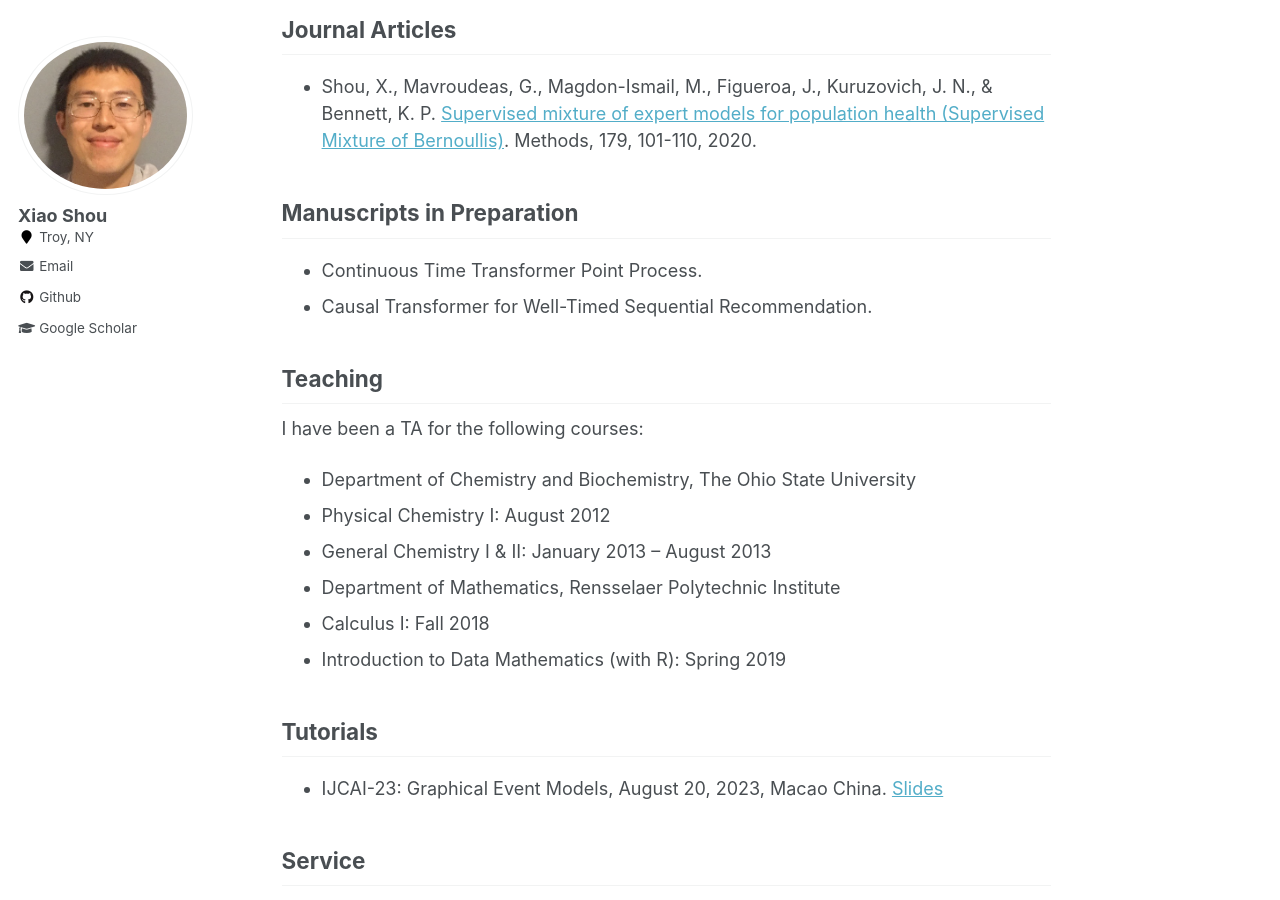
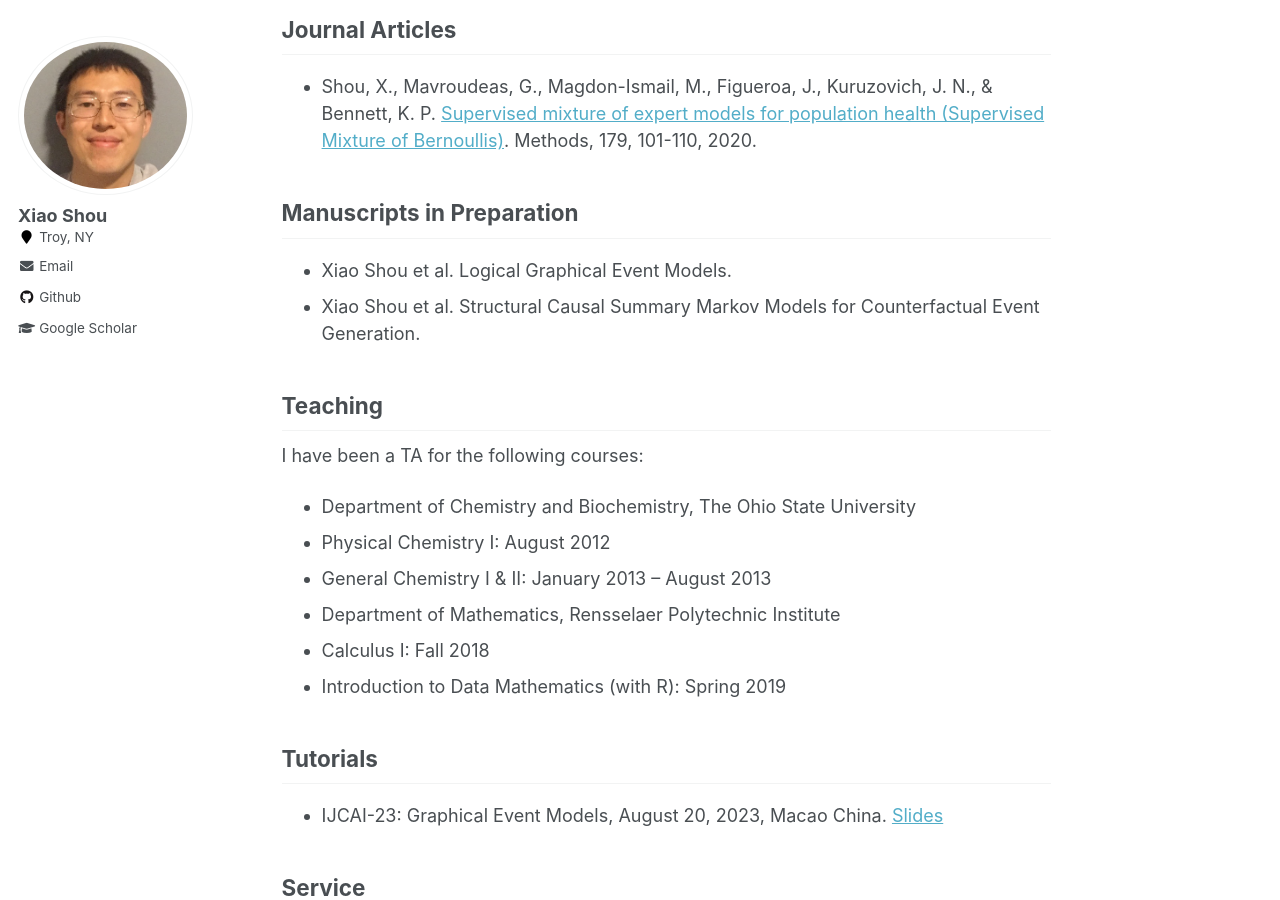
Before and after one commit to shou-xiao/shou-xiao1.github.io, a Jekyll site: the page built from _pages/about.md, in a window 1280 px wide and 900 px high, scrolled down 2094 px. Built offline with Jekyll 4.4.1, drawn with Linux system fonts in a browser that asks for light colours.

Commit message:
Update about.md

```diff
--- a/_pages/about.md
+++ b/_pages/about.md
@@ -55,8 +55,8 @@ Journal Articles
 
 Manuscripts in Preparation
 -----
-* Continuous Time Transformer Point Process.
-* Causal Transformer for Well-Timed Sequential Recommendation.
+* Xiao Shou et al. Logical Graphical Event Models.
+* Xiao Shou et al. Structural Causal Summary Markov Models for Counterfactual Event Generation.
 
 
 Teaching
```
